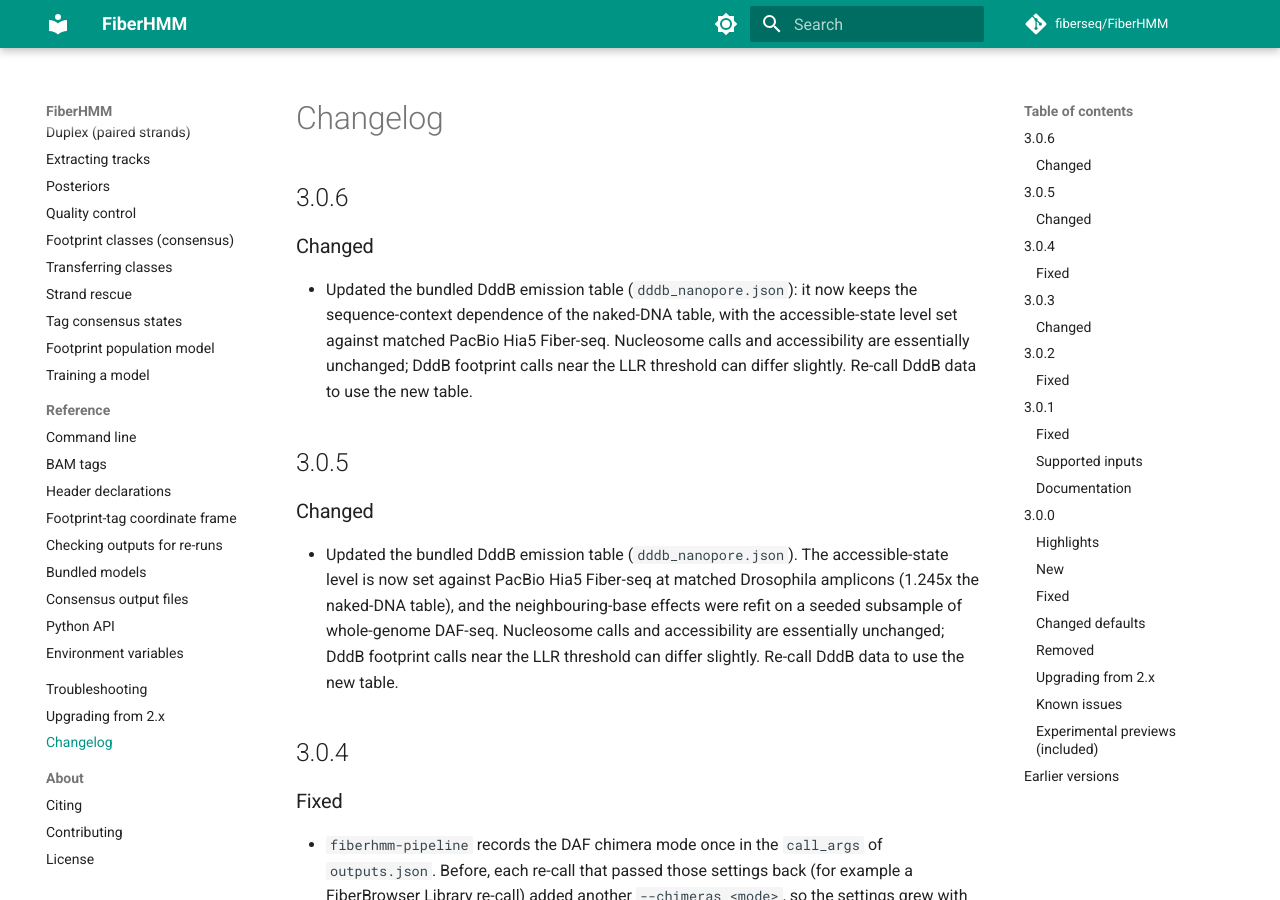
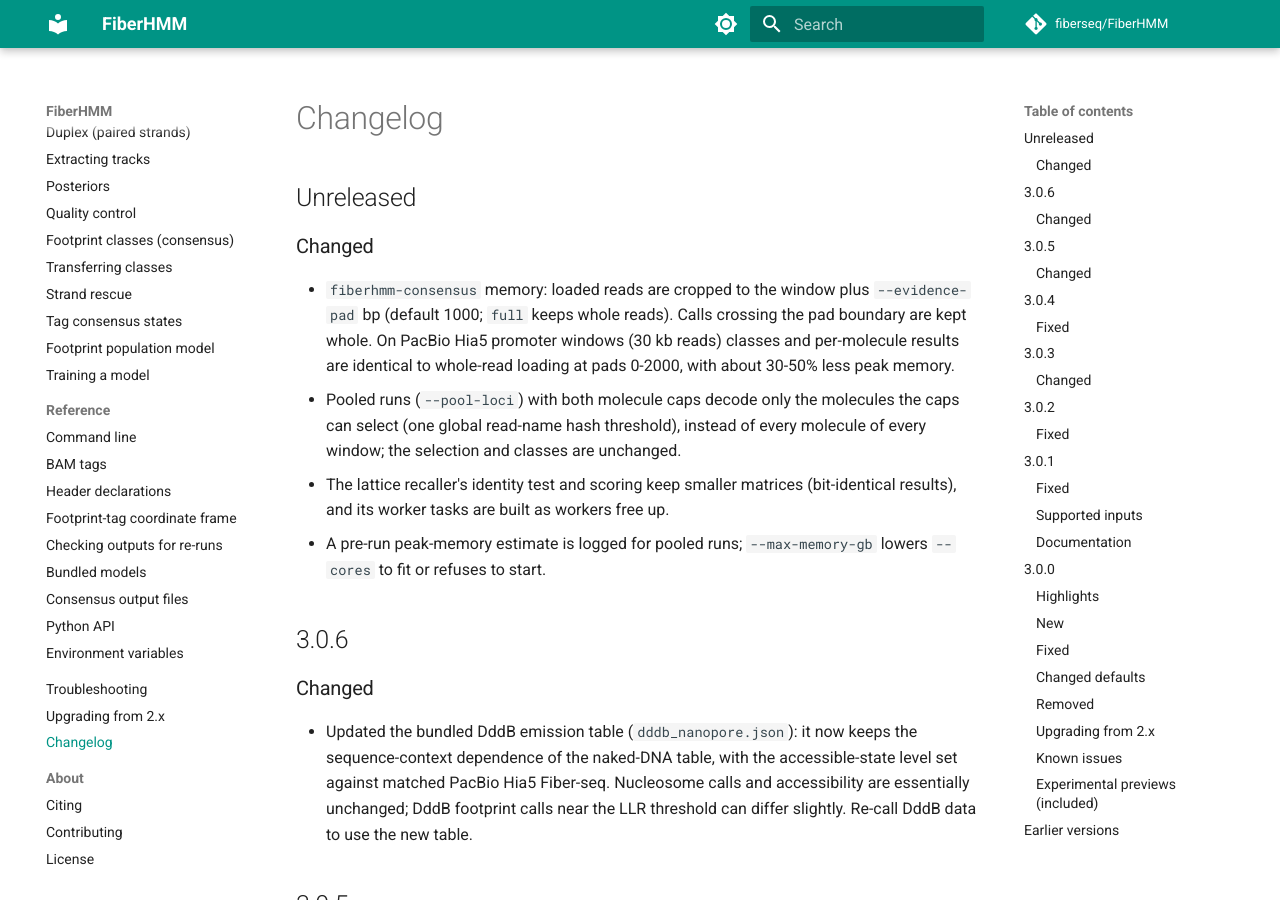
Before and after one commit to fiberseq/FiberHMM, an MkDocs documentation site: the page built from docs/changelog.md, in a window 1280 px wide and 900 px high. Built offline with MkDocs 1.6.1 and Material for MkDocs 9.7.7, drawn with Linux system fonts in a browser that asks for light colours; comment, search, counter and statistics services are not loaded.

Commit message:
consensus: discover uses the selected pairs directly; docs, CLI reference and changelog for the memory controls
Co-Authored-By: Claude Opus 5.5 <noreply@anthropic.com>

```diff
--- a/CHANGELOG.md
+++ b/CHANGELOG.md
@@ -1,4 +1,21 @@
 # Changelog
+
+## Unreleased
+
+### Changed
+
+- `fiberhmm-consensus` memory: loaded reads are cropped to the window plus
+  `--evidence-pad` bp (default 1000; `full` keeps whole reads). Calls crossing
+  the pad boundary are kept whole. On PacBio Hia5 promoter windows (30 kb
+  reads) classes and per-molecule results are identical to whole-read loading
+  at pads 0-2000, with about 30-50% less peak memory.
+- Pooled runs (`--pool-loci`) with both molecule caps decode only the molecules
+  the caps can select (one global read-name hash threshold), instead of every
+  molecule of every window; the selection and classes are unchanged.
+- The lattice recaller's identity test and scoring keep smaller matrices
+  (bit-identical results), and its worker tasks are built as workers free up.
+- A pre-run peak-memory estimate is logged for pooled runs; `--max-memory-gb`
+  lowers `--cores` to fit or refuses to start.
 
 ## 3.0.6
 
```
Also changed, not shown: docs/reference/cli.md (+3 -0 lines), docs/workflows/consensus.md (+17 -0 lines), 2 other files.
